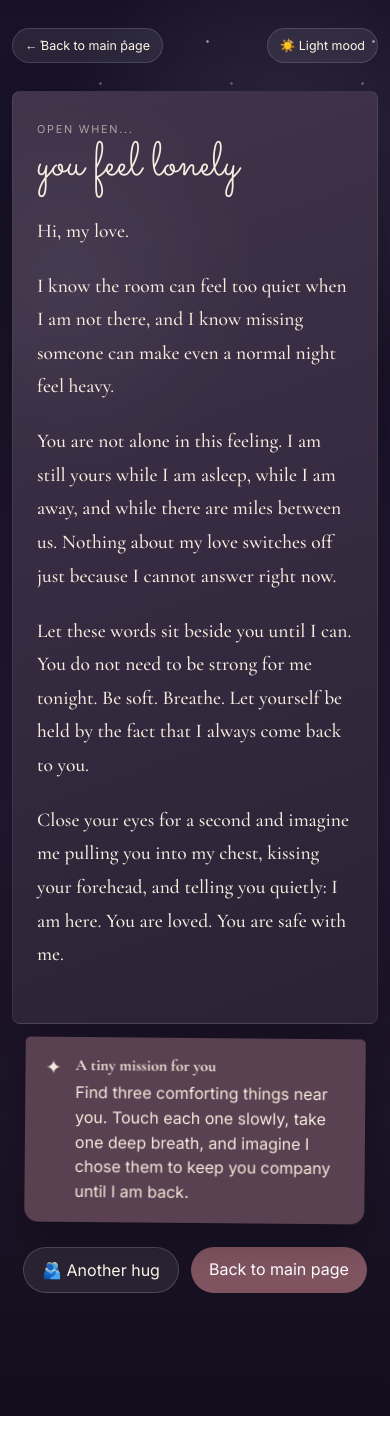
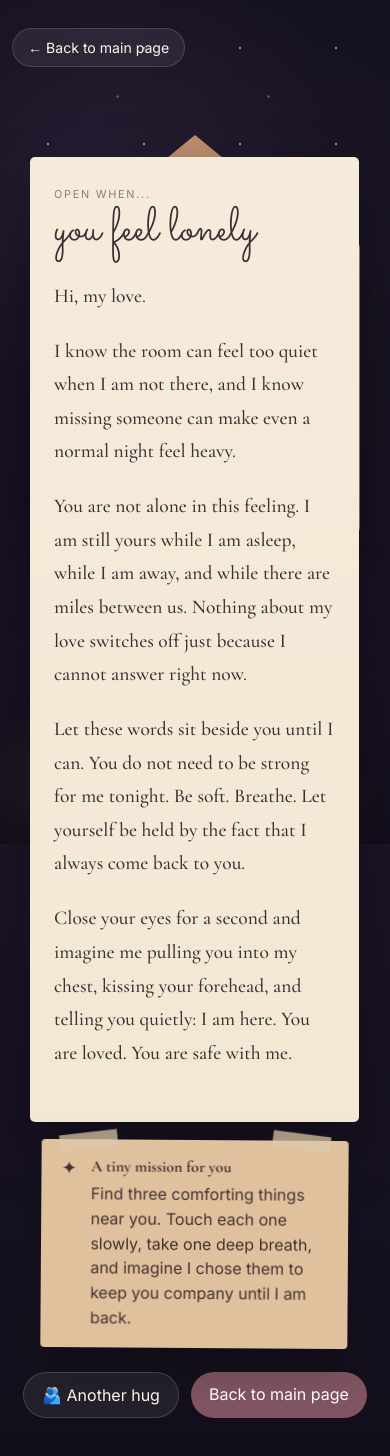
Before and after one commit to twigsurname/LettersToHer, a plain HTML site: page letter.html in a window 390 px wide. Before the commit the page ends 1416 px from the top, so only its background shows below. Drawn offline with nearby package versions, Linux system fonts and the light colour scheme.

Commit message:
Add files via upload

```diff
--- a/letter.html
+++ b/letter.html
@@ -7,15 +7,11 @@
   <title>Open When...</title>
   <link rel="stylesheet" href="styles.css" />
 </head>
-<body class="letter-page dark-mode">
+<body class="letter-page">
   <main class="letter-shell">
     <header class="letter-topbar">
       <a class="back-link" href="index.html">← Back to main page</a>
 
-      <button id="modeToggle" class="mode-toggle" type="button" aria-label="Switch mood">
-        <span class="mode-icon">☀️</span>
-        <span class="mode-label">Light mood</span>
-      </button>
     </header>
 
     <section class="letter-stage">
--- a/script.js
+++ b/script.js
@@ -206,7 +206,6 @@ function renderHome() {
     link.innerHTML = `
       <span class="letter-icon">${letter.icon}</span>
       <h2>${letter.cardTitle}</h2>
-      <p>${letter.hint}</p>
     `;
     grid.appendChild(link);
   });
@@ -235,32 +234,8 @@ function renderLetter() {
 
   document.getElementById("missionText").textContent = letter.mission;
 
-  setupModeToggle();
   setupLetterHug();
   setupAudio(letter);
-}
-
-function setupModeToggle() {
-  const toggle = document.getElementById("modeToggle");
-  const body = document.body;
-  const icon = toggle.querySelector(".mode-icon");
-  const label = toggle.querySelector(".mode-label");
-
-  const apply = (mode) => {
-    const isLight = mode === "light";
-    body.classList.toggle("light-mode", isLight);
-    body.classList.toggle("dark-mode", !isLight);
-    icon.textContent = isLight ? "🌙" : "☀️";
-    label.textContent = isLight ? "Dark mood" : "Light mood";
-  };
-
-  let currentMode = "dark";
-  apply(currentMode);
-
-  toggle.addEventListener("click", () => {
-    currentMode = currentMode === "dark" ? "light" : "dark";
-    apply(currentMode);
-  });
 }
 
 function setupLetterHug() {
--- a/styles.css
+++ b/styles.css
@@ -1,16 +1,16 @@
 @import url('https://fonts.googleapis.com/css2?family=Cormorant+Garamond:wght@500;600;700&family=Inter:wght@400;500;600&family=Sacramento&display=swap');
 
 :root {
-  --night: #171228;
-  --night-2: #241a39;
-  --paper: #f5ead8;
-  --paper-dark: #34293f;
+  --night: #15111f;
+  --night-2: #21172f;
+  --paper: #f3e5cf;
+  --paper-2: #e8d4b8;
   --ink: #3d2f32;
-  --cream: #fff6e7;
-  --gold: #d9ae6c;
-  --rose: #c8868d;
-  --muted: #b7a9bd;
-  --shadow: rgba(0, 0, 0, 0.28);
+  --cream: #fff7eb;
+  --gold: #caa36b;
+  --rose: #a96f7d;
+  --muted: #b8a9be;
+  --shadow: rgba(0, 0, 0, 0.34);
 }
 
 * {
@@ -32,45 +32,60 @@ a {
   -webkit-tap-highlight-color: transparent;
 }
 
-.home-page {
+.home-page,
+.letter-page {
   color: var(--cream);
   background:
-    radial-gradient(circle at 18% 12%, rgba(255, 236, 197, 0.13), transparent 22%),
-    radial-gradient(circle at 82% 18%, rgba(191, 162, 255, 0.13), transparent 20%),
-    linear-gradient(180deg, #171228 0%, #211732 45%, #120f1f 100%);
+    radial-gradient(circle at 50% 18%, rgba(255,255,255,.035), transparent 23%),
+    radial-gradient(circle at 22% 10%, rgba(183,143,255,.06), transparent 18%),
+    linear-gradient(180deg, #16111f 0%, #1d1529 50%, #100d18 100%);
   overflow-x: hidden;
 }
 
 .home-page::before,
-.letter-page.dark-mode::before {
+.letter-page::before {
   content: "";
   position: fixed;
   inset: 0;
   pointer-events: none;
   background-image:
-    radial-gradient(circle, rgba(255,255,255,.9) 0 1px, transparent 1.6px),
-    radial-gradient(circle, rgba(255,230,190,.6) 0 1px, transparent 1.5px);
-  background-size: 83px 83px, 131px 131px;
-  background-position: 0 0, 35px 18px;
+    radial-gradient(circle, rgba(255,255,255,.95) 0 1px, transparent 1.5px),
+    radial-gradient(circle, rgba(255,230,190,.5) 0 1px, transparent 1.5px);
+  background-size: 96px 96px, 151px 151px;
+  background-position: 0 0, 42px 21px;
   opacity: .55;
+}
+
+.home-page::after,
+.letter-page::after {
+  content: "";
+  position: fixed;
+  inset: auto 0 0;
+  height: 36vh;
+  pointer-events: none;
+  background:
+    radial-gradient(circle at 15% 80%, rgba(255,190,112,.08), transparent 20%),
+    radial-gradient(circle at 78% 88%, rgba(255,198,126,.06), transparent 18%),
+    linear-gradient(180deg, transparent, rgba(0,0,0,.28));
 }
 
 .home-shell {
   width: min(1080px, calc(100% - 28px));
   margin: 0 auto;
-  padding: 62px 0 34px;
+  padding: 58px 0 34px;
   position: relative;
+  z-index: 1;
 }
 
 .hero {
   text-align: center;
   max-width: 720px;
-  margin: 0 auto 36px;
+  margin: 0 auto 34px;
 }
 
 .eyebrow {
   margin: 0 0 8px;
-  color: #d8c9df;
+  color: #d5c7db;
   letter-spacing: .14em;
   text-transform: uppercase;
   font-size: .72rem;
@@ -80,25 +95,25 @@ a {
   margin: 0;
   font-family: "Sacramento", cursive;
   font-weight: 400;
-  font-size: clamp(4rem, 11vw, 7.2rem);
+  font-size: clamp(4rem, 11vw, 7rem);
   line-height: .95;
-  text-shadow: 0 8px 30px rgba(0,0,0,.35);
+  text-shadow: 0 10px 34px rgba(0,0,0,.36);
 }
 
 .hero-copy {
-  margin: 12px 0 24px;
-  color: #d6cad9;
+  margin: 10px 0 24px;
+  color: #d3c7d6;
 }
 
 .hug-button {
-  border: 1px solid rgba(255,255,255,.16);
-  background: linear-gradient(145deg, rgba(255,255,255,.12), rgba(255,255,255,.05));
+  border: 1px solid rgba(255,255,255,.14);
+  background: rgba(255,255,255,.07);
   color: white;
   min-width: 220px;
   padding: 14px 24px;
   border-radius: 999px;
   font: inherit;
-  box-shadow: 0 12px 30px rgba(0,0,0,.22);
+  box-shadow: 0 12px 30px rgba(0,0,0,.2);
   cursor: pointer;
   transition: transform .2s ease, background .2s ease;
 }
@@ -106,7 +121,7 @@ a {
 .hug-button:hover,
 .hug-button:focus-visible {
   transform: translateY(-2px);
-  background: rgba(255,255,255,.14);
+  background: rgba(255,255,255,.11);
 }
 
 .hug-button span,
@@ -152,84 +167,83 @@ a {
 .letters-grid {
   display: grid;
   grid-template-columns: repeat(4, minmax(0, 1fr));
-  gap: 18px;
+  gap: 22px 18px;
 }
 
 .letter-card {
   position: relative;
-  min-height: 180px;
-  border: 1px solid rgba(255,255,255,.12);
-  border-radius: 22px;
-  padding: 20px;
+  min-height: 165px;
+  padding: 58px 18px 18px;
   text-decoration: none;
-  color: #fff9ee;
+  color: #4a3437;
+  background: linear-gradient(145deg, #f3e5cf, #e7d0b1);
+  border: 1px solid rgba(255,255,255,.35);
+  border-radius: 8px;
+  box-shadow: 0 16px 34px rgba(0,0,0,.23);
+  overflow: hidden;
+  transition: transform .22s ease, box-shadow .22s ease;
+}
+
+.letter-card::before {
+  content: "";
+  position: absolute;
+  left: 0;
+  right: 0;
+  top: 0;
+  height: 58%;
+  background: linear-gradient(160deg, #ead5b7, #f5ead8);
+  clip-path: polygon(0 0, 100% 0, 50% 76%);
+  border-bottom: 1px solid rgba(95,61,48,.12);
+  transition: transform .25s ease;
+  transform-origin: top center;
+}
+
+.letter-card::after {
+  content: "";
+  position: absolute;
+  inset: auto 0 0;
+  height: 52%;
   background:
-    linear-gradient(145deg, rgba(255,255,255,.09), rgba(255,255,255,.035));
-  box-shadow: 0 18px 38px rgba(0,0,0,.2);
-  overflow: hidden;
-  transition: transform .22s ease, border-color .22s ease;
+    linear-gradient(30deg, transparent 49%, rgba(115,79,61,.10) 50%, transparent 51%),
+    linear-gradient(150deg, transparent 49%, rgba(115,79,61,.10) 50%, transparent 51%);
+  pointer-events: none;
 }
 
 .letter-card:hover,
 .letter-card:focus-visible {
   transform: translateY(-5px);
-  border-color: rgba(255,230,185,.5);
+  box-shadow: 0 22px 42px rgba(0,0,0,.28);
 }
 
-.letter-card::after {
-  content: "";
-  position: absolute;
-  right: -40px;
-  bottom: -50px;
-  width: 130px;
-  height: 130px;
-  border-radius: 50%;
-  background: radial-gradient(circle, rgba(221,174,108,.24), transparent 65%);
+.letter-card:hover::before,
+.letter-card:focus-visible::before {
+  transform: rotateX(10deg) translateY(-2px);
 }
 
 .letter-icon {
+  position: relative;
+  z-index: 2;
   display: block;
-  font-size: 2rem;
-  margin-bottom: 22px;
+  text-align: center;
+  font-size: 1.9rem;
+  margin-bottom: 14px;
 }
 
 .letter-card h2 {
+  position: relative;
+  z-index: 2;
   margin: 0;
+  text-align: center;
   font-family: "Cormorant Garamond", serif;
-  font-size: 1.25rem;
-  line-height: 1.15;
-}
-
-.letter-card p {
-  margin: 8px 0 0;
-  color: #cfc2d4;
-  font-size: .83rem;
+  font-size: 1.22rem;
+  line-height: 1.18;
 }
 
 footer {
   text-align: center;
   margin-top: 34px;
-  color: #978aa0;
+  color: #96899f;
   font-size: .78rem;
-}
-
-.letter-page {
-  min-height: 100vh;
-  transition: background .35s ease, color .35s ease;
-}
-
-.letter-page.dark-mode {
-  color: var(--cream);
-  background:
-    radial-gradient(circle at 72% 12%, rgba(230,215,255,.12), transparent 18%),
-    linear-gradient(180deg, #171228 0%, #241832 58%, #120e1c 100%);
-}
-
-.letter-page.light-mode {
-  color: var(--ink);
-  background:
-    radial-gradient(circle at 20% 15%, rgba(255,255,255,.65), transparent 24%),
-    linear-gradient(180deg, #d8c1a3 0%, #b89068 100%);
 }
 
 .letter-shell {
@@ -237,76 +251,86 @@ footer {
   margin: 0 auto;
   padding: 28px 0 58px;
   position: relative;
+  z-index: 1;
 }
 
 .letter-topbar {
   display: flex;
-  justify-content: space-between;
+  justify-content: flex-start;
   align-items: center;
-  gap: 14px;
   margin-bottom: 28px;
 }
 
-.back-link,
-.mode-toggle {
+.back-link {
   border: 1px solid rgba(255,255,255,.14);
   border-radius: 999px;
   padding: 10px 15px;
   color: inherit;
-  background: rgba(255,255,255,.08);
+  background: rgba(255,255,255,.07);
   text-decoration: none;
   font: inherit;
   font-size: .88rem;
-  cursor: pointer;
-}
-
-.light-mode .back-link,
-.light-mode .mode-toggle {
-  border-color: rgba(72,45,36,.16);
-  background: rgba(255,255,255,.35);
 }
 
 .letter-stage {
   position: relative;
   max-width: 700px;
   margin: 0 auto;
+  padding-top: 74px;
 }
 
 .envelope-back {
   position: absolute;
-  inset: 80px 22px auto;
-  height: 260px;
-  border-radius: 10px;
-  background: #b58262;
-  transform: rotate(-1deg);
-  box-shadow: 0 30px 60px var(--shadow);
+  z-index: 1;
+  left: 5%;
+  right: 5%;
+  top: 160px;
+  height: 340px;
+  border-radius: 8px 8px 14px 14px;
+  background: linear-gradient(145deg, #b98968, #9f6f53);
+  box-shadow: 0 30px 70px rgba(0,0,0,.35);
+}
+
+.envelope-back::before {
+  content: "";
+  position: absolute;
+  left: 0;
+  right: 0;
+  top: -125px;
+  height: 160px;
+  background: linear-gradient(160deg, #c59a77, #a56f53);
+  clip-path: polygon(0 100%, 50% 0, 100% 100%);
+  filter: drop-shadow(0 -10px 18px rgba(0,0,0,.12));
+}
+
+.envelope-back::after {
+  content: "";
+  position: absolute;
+  inset: 0;
+  background:
+    linear-gradient(35deg, transparent 49.5%, rgba(84,52,40,.18) 50%, transparent 50.5%),
+    linear-gradient(145deg, transparent 49.5%, rgba(84,52,40,.18) 50%, transparent 50.5%);
+  border-radius: inherit;
 }
 
 .paper-letter {
   position: relative;
-  z-index: 2;
-  padding: clamp(28px, 6vw, 56px);
-  border-radius: 8px;
+  z-index: 3;
+  margin: 0 auto;
+  width: 84%;
+  padding: clamp(30px, 6vw, 56px);
+  border-radius: 5px;
   color: var(--ink);
   background:
-    linear-gradient(rgba(255,255,255,.3), rgba(255,255,255,.15)),
-    repeating-linear-gradient(0deg, rgba(100,70,45,.025) 0 1px, transparent 1px 4px),
+    linear-gradient(rgba(255,255,255,.28), rgba(255,255,255,.12)),
+    repeating-linear-gradient(0deg, rgba(100,70,45,.022) 0 1px, transparent 1px 4px),
     var(--paper);
-  box-shadow: 0 26px 65px rgba(0,0,0,.28);
-  transform-origin: center bottom;
+  box-shadow: 0 26px 65px rgba(0,0,0,.30);
   animation: letterIn .7s ease both;
 }
 
-.dark-mode .paper-letter {
-  color: #f6ecdf;
-  background:
-    radial-gradient(circle at 15% 20%, rgba(255,255,255,.05), transparent 24%),
-    linear-gradient(160deg, #40334a, #2b2235);
-  border: 1px solid rgba(255,255,255,.08);
-}
-
 @keyframes letterIn {
-  from { opacity: 0; transform: translateY(35px) scale(.96); }
+  from { opacity: 0; transform: translateY(55px) scale(.97); }
   to { opacity: 1; transform: translateY(0) scale(1); }
 }
 
@@ -314,7 +338,7 @@ footer {
   text-transform: uppercase;
   letter-spacing: .16em;
   font-size: .68rem;
-  opacity: .6;
+  opacity: .58;
   margin: 0 0 7px;
 }
 
@@ -322,7 +346,7 @@ footer {
   margin: 0 0 26px;
   font-family: "Sacramento", cursive;
   font-weight: 400;
-  font-size: clamp(3rem, 9vw, 5.2rem);
+  font-size: clamp(3rem, 9vw, 5rem);
   line-height: .95;
 }
 
@@ -340,13 +364,8 @@ footer {
   margin-top: 26px;
   padding: 18px;
   border: 1px solid rgba(120,83,65,.18);
-  border-radius: 16px;
-  background: rgba(255,255,255,.35);
-}
-
-.dark-mode .audio-card {
-  border-color: rgba(255,255,255,.1);
-  background: rgba(255,255,255,.05);
+  border-radius: 14px;
+  background: rgba(255,255,255,.34);
 }
 
 .audio-label {
@@ -386,26 +405,41 @@ footer {
 
 .mission-strip {
   position: relative;
-  z-index: 3;
-  width: calc(100% - 54px);
-  margin: 14px auto 0;
-  padding: 18px 20px;
+  z-index: 4;
+  width: 76%;
+  margin: 18px auto 0;
+  padding: 17px 20px;
   display: flex;
   gap: 14px;
-  border-radius: 5px 5px 14px 14px;
+  border-radius: 4px;
   color: #443032;
-  background: #e1c49f;
+  background: #dfc29d;
   box-shadow: 0 18px 38px rgba(0,0,0,.22);
-  transform: rotate(.5deg);
+  transform: rotate(.4deg);
 }
 
-.dark-mode .mission-strip {
-  color: #f4eadc;
-  background: #5a4151;
+.mission-strip::before,
+.mission-strip::after {
+  content: "";
+  position: absolute;
+  width: 58px;
+  height: 16px;
+  top: -7px;
+  background: rgba(222,202,170,.72);
+  transform: rotate(-7deg);
+}
+
+.mission-strip::before {
+  left: 18px;
+}
+
+.mission-strip::after {
+  right: 18px;
+  transform: rotate(7deg);
 }
 
 .mission-pin {
-  font-size: 1.2rem;
+  font-size: 1.15rem;
 }
 
 .mission-label {
@@ -444,13 +478,8 @@ footer {
 
 .secondary-button {
   color: inherit;
-  border: 1px solid rgba(255,255,255,.17);
-  background: rgba(255,255,255,.08);
-}
-
-.light-mode .secondary-button {
-  border-color: rgba(72,45,36,.17);
-  background: rgba(255,255,255,.32);
+  border: 1px solid rgba(255,255,255,.16);
+  background: rgba(255,255,255,.07);
 }
 
 .letter-hug-result {
@@ -473,34 +502,35 @@ footer {
 
   .letters-grid {
     grid-template-columns: repeat(2, minmax(0, 1fr));
-    gap: 12px;
+    gap: 14px 12px;
   }
 
   .letter-card {
-    min-height: 155px;
-    padding: 16px;
+    min-height: 148px;
+    padding: 52px 14px 16px;
   }
 
-  .letter-icon {
-    margin-bottom: 16px;
+  .letter-stage {
+    padding-top: 62px;
   }
 
-  .letter-topbar {
-    align-items: stretch;
+  .envelope-back {
+    top: 145px;
+    height: 300px;
   }
 
-  .back-link,
-  .mode-toggle {
-    padding: 9px 12px;
-    font-size: .78rem;
+  .envelope-back::before {
+    top: -105px;
+    height: 135px;
   }
 
   .paper-letter {
+    width: 90%;
     padding: 30px 24px;
   }
 
   .mission-strip {
-    width: calc(100% - 26px);
+    width: 84%;
   }
 }
 
```
Also changed, not shown: README.txt.
